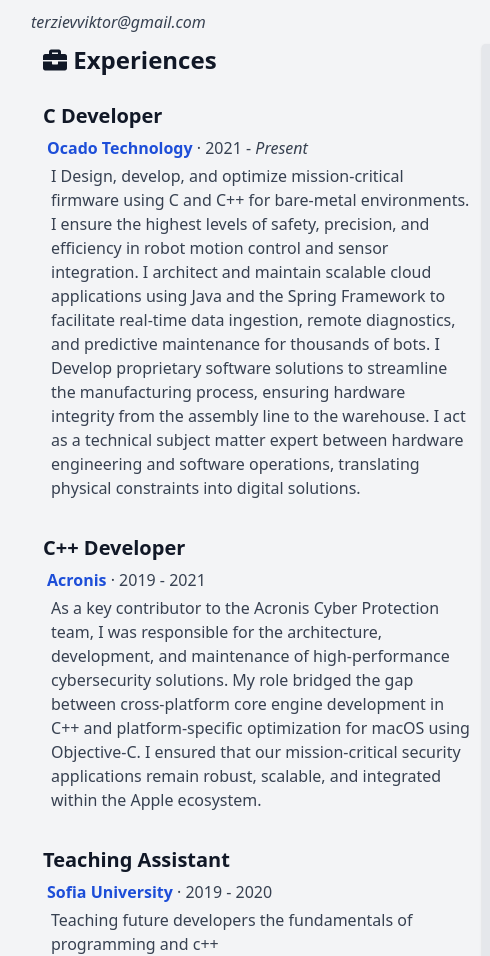
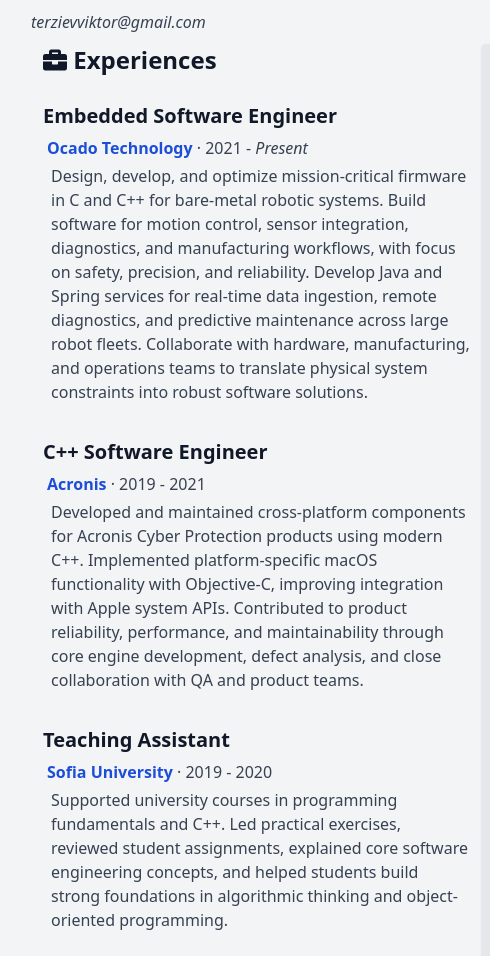
Before and after one commit to terziev-viktor/terziev-viktor.github.io, a plain HTML site: page index.html in a window 1280 px wide. Shown: the top 956 px of the page, 233-723 px from the left. Drawn offline with Linux system fonts and the light colour scheme; some icons are missing.

Commit message:
Update generated CV site

```diff
--- a/index.html
+++ b/index.html
@@ -1,6 +1,6 @@
 <!DOCTYPE html>
 <html lang="en" class="light"><head>
-	<meta name="generator" content="Hugo 0.123.7">
+	<meta name="generator" content="Hugo 0.152.2">
   <title>Viktor Terziev</title>
 
   <meta charset="utf-8" />
@@ -121,26 +121,26 @@
   </h2>
 
 
-  <h3 class="mb-1">C Developer</h3>
+  <h3 class="mb-1">Embedded Software Engineer</h3>
   <p class="ml-1 mb-0">
     <a class="font-semibold" href="https://www.ocadogroup.com/about-us/ocado-technology">Ocado Technology</a>
      &middot; 2021 - <em>Present</em>
   </p>
-  <p class="ml-2 mb-0">I Design, develop, and optimize mission-critical firmware using C and C++ for bare-metal environments. I ensure the highest levels of safety, precision, and efficiency in robot motion control and sensor integration. I architect and maintain scalable cloud applications using Java and the Spring Framework to facilitate real-time data ingestion, remote diagnostics, and predictive maintenance for thousands of bots. I Develop proprietary software solutions to streamline the manufacturing process, ensuring hardware integrity from the assembly line to the warehouse. I act as a technical subject matter expert between hardware engineering and software operations, translating physical constraints into digital solutions.</p>
+  <p class="ml-2 mb-0">Design, develop, and optimize mission-critical firmware in C and C++ for bare-metal robotic systems. Build software for motion control, sensor integration, diagnostics, and manufacturing workflows, with focus on safety, precision, and reliability. Develop Java and Spring services for real-time data ingestion, remote diagnostics, and predictive maintenance across large robot fleets. Collaborate with hardware, manufacturing, and operations teams to translate physical system constraints into robust software solutions.</p>
 
-  <h3 class="mb-1">C&#43;&#43; Developer</h3>
+  <h3 class="mb-1">C&#43;&#43; Software Engineer</h3>
   <p class="ml-1 mb-0">
-    <a class="font-semibold" href="https://www.acronis.com/en-eu/promotion/backup/sem-split-2/?gclid=CjwKCAjwh5qLBhALEiwAioods4JXjXmEzH2lmFA3tp6UCPnCGhjfM72fxw74E0IxI1WZbPW5071_6BoCWNIQAvD_BwE">Acronis</a>
+    <a class="font-semibold" href="https://www.acronis.com/">Acronis</a>
      &middot; 2019 - 2021
   </p>
-  <p class="ml-2 mb-0">As a key contributor to the Acronis Cyber Protection team, I was responsible for the architecture, development, and maintenance of high-performance cybersecurity solutions. My role bridged the gap between cross-platform core engine development in C++ and platform-specific optimization for macOS using Objective-C. I ensured that our mission-critical security applications remain robust, scalable, and integrated within the Apple ecosystem.</p>
+  <p class="ml-2 mb-0">Developed and maintained cross-platform components for Acronis Cyber Protection products using modern C++. Implemented platform-specific macOS functionality with Objective-C, improving integration with Apple system APIs. Contributed to product reliability, performance, and maintainability through core engine development, defect analysis, and close collaboration with QA and product teams.</p>
 
   <h3 class="mb-1">Teaching Assistant</h3>
   <p class="ml-1 mb-0">
     <a class="font-semibold" href="https://www.fmi.uni-sofia.bg/en">Sofia University</a>
      &middot; 2019 - 2020
   </p>
-  <p class="ml-2 mb-0">Teaching future developers the fundamentals of programming and c++</p>
+  <p class="ml-2 mb-0">Supported university courses in programming fundamentals and C++. Led practical exercises, reviewed student assignments, explained core software engineering concepts, and helped students build strong foundations in algorithmic thinking and object-oriented programming.</p>
 
 </div>
  <div class="mb-8">
--- a/index.xml
+++ b/index.xml
@@ -4,7 +4,7 @@
     <title></title>
     <link>https://terziev-viktor.github.io/</link>
     <description>Recent content on </description>
-    <generator>Hugo -- gohugo.io</generator>
+    <generator>Hugo</generator>
     <language>en-us</language>
     <atom:link href="https://terziev-viktor.github.io/index.xml" rel="self" type="application/rss+xml" />
   </channel>
```
